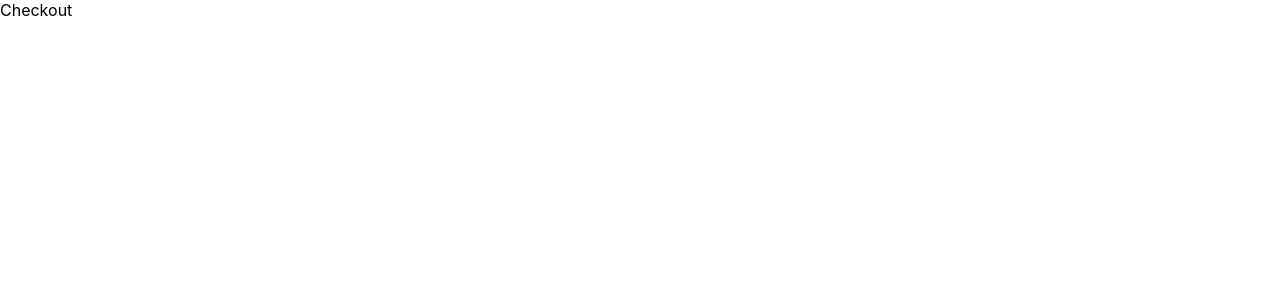
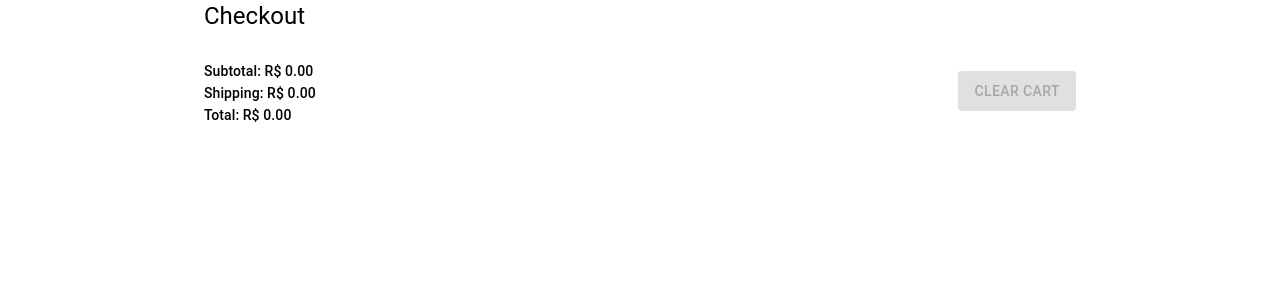
Before and after one commit to CSakakibara/supera-challenge, a React (Create React App) app: page /checkout in a window 1280 px wide. Shown: the top 300 px of the page. Built offline with nearby package versions, Linux system fonts and the light colour scheme.

Commit message:
Add checkout

```diff
--- a/src/App.js
+++ b/src/App.js
@@ -1,10 +1,11 @@
+import CartContextProvider from "./context/CartContext";
 import Routers from "./router/Routers";
 
 function App() {
   return (
-    <div>
+    <CartContextProvider>
       <Routers />
-    </div>
+    </CartContextProvider>
   );
 }
 
--- /dev/null
+++ b/src/components/CartItem.js
@@ -0,0 +1,72 @@
+import React from "react";
+import { makeStyles } from "@material-ui/core/styles";
+import Box from "@material-ui/core/Box";
+import ListItem from "@material-ui/core/ListItem";
+import ListItemText from "@material-ui/core/ListItemText";
+import ListItemAvatar from "@material-ui/core/ListItemAvatar";
+import ListItemSecondaryAction from "@material-ui/core/ListItemSecondaryAction";
+import Avatar from "@material-ui/core/Avatar";
+import IconButton from "@material-ui/core/IconButton";
+import RemoveIcon from "@material-ui/icons/Remove";
+import AddIcon from "@material-ui/icons/Add";
+
+const useStyles = makeStyles((theme) => ({
+  total: {
+    width: 30,
+    display: "inline-block",
+    textAlign: "center",
+  },
+  text: {
+    [theme.breakpoints.down("xs")]: {
+      maxWidth: 140,
+    },
+    [theme.breakpoints.up("sm")]: {
+      maxWidth: "100%",
+    },
+  },
+}));
+
+function CartItem(props) {
+  const classes = useStyles();
+
+  const total = props.item.product.price * props.item.total;
+
+  return (
+    <ListItem>
+      <ListItemAvatar>
+        <Avatar
+          alt={props.item.product.name}
+          src={`${process.env.PUBLIC_URL}/assets/${props.item.product.image}`}
+        />
+      </ListItemAvatar>
+
+      <ListItemText
+        primary={props.item.product.name}
+        secondary={`R$ ${total.toFixed(2)}`}
+        className={classes.text}
+      />
+
+      <ListItemSecondaryAction>
+        <IconButton
+          edge="end"
+          aria-label="remove one item"
+          onClick={() => props.removeProductFromCart(props.item.product)}
+        >
+          <RemoveIcon />
+        </IconButton>
+        <Box className={classes.total} component="span" m={1}>
+          {props.item.total}
+        </Box>
+        <IconButton
+          edge="end"
+          aria-label="add one item"
+          onClick={() => props.addProductToCart(props.item.product)}
+        >
+          <AddIcon />
+        </IconButton>
+      </ListItemSecondaryAction>
+    </ListItem>
+  );
+}
+
+export default CartItem;
--- a/src/components/ProductCard.js
+++ b/src/components/ProductCard.js
@@ -1,3 +1,5 @@
+import { useContext } from "react";
+import { useHistory } from "react-router-dom";
 import { makeStyles } from "@material-ui/core/styles";
 import Card from "@material-ui/core/Card";
 import CardActions from "@material-ui/core/CardActions";
@@ -6,6 +8,8 @@ import CardMedia from "@material-ui/core/CardMedia";
 import Button from "@material-ui/core/Button";
 import Typography from "@material-ui/core/Typography";
 import StarIcon from "@material-ui/icons/Star";
+
+import { CartContext } from "../context/CartContext";
 
 const useStyles = makeStyles({
   card: {
@@ -36,9 +40,26 @@ const useStyles = makeStyles({
 
 function ProductCard(props) {
   const classes = useStyles();
+  const history = useHistory();
+  const context = useContext(CartContext);
 
   function addToCart() {
-    console.log("Add to Cart", props.product);
+    const cart = context.cart;
+
+    const product = props.product;
+
+    const productInCart = cart.find((p) => p.product.id === product.id);
+    const index = cart.indexOf(productInCart);
+    if (index === -1) {
+      const newItem = { product, total: 1 };
+      cart.push(newItem);
+    } else {
+      cart[index].total++;
+    }
+
+    context.setCart(cart);
+    localStorage.setItem("cart", JSON.stringify(cart));
+    history.push("/checkout");
   }
 
   return (
--- /dev/null
+++ b/src/context/CartContext.js
@@ -0,0 +1,22 @@
+import { useState, createContext } from "react";
+
+export const CartContext = createContext();
+
+function CartContextProvider(props) {
+  const [cart, setCart] = useState(() => {
+    const cart = localStorage.getItem("cart");
+    if (cart) {
+      return JSON.parse(cart);
+    } else {
+      return [];
+    }
+  });
+
+  return (
+    <CartContext.Provider value={{ cart, setCart }}>
+      {props.children}
+    </CartContext.Provider>
+  );
+}
+
+export default CartContextProvider;
--- a/src/pages/Checkout.js
+++ b/src/pages/Checkout.js
@@ -1,5 +1,138 @@
-function Checkout() {
-  return <div>Checkout</div>;
+import { useContext } from "react";
+import { makeStyles } from "@material-ui/core/styles";
+import Container from "@material-ui/core/Container";
+import Box from "@material-ui/core/Box";
+import List from "@material-ui/core/List";
+import Typography from "@material-ui/core/Typography";
+import Divider from "@material-ui/core/Divider";
+import Button from "@material-ui/core/Button";
+
+import { CartContext } from "../context/CartContext";
+
+import CartItem from "../components/CartItem";
+
+const useStyles = makeStyles(() => ({
+  root: {
+    width: "100%",
+  },
+  heading: {
+    marginLeft: 20,
+  },
+  actions: {
+    display: "flex",
+    justifyContent: "space-between",
+    padding: "5px 20px",
+  },
+  button: {
+    height: 40,
+    marginTop: 10,
+  },
+}));
+
+function Checkout(props) {
+  const classes = useStyles();
+
+  const context = useContext(CartContext);
+
+  function addProductToCart(product) {
+    const cart = [...context.cart];
+
+    const productInCart = cart.find((p) => p.product.id === product.id);
+    const index = cart.indexOf(productInCart);
+    if (index === -1) {
+      const newItem = { product, total: 1 };
+      cart.push(newItem);
+    } else {
+      cart[index].total++;
+    }
+
+    context.setCart(cart);
+    localStorage.setItem("cart", JSON.stringify(cart));
+  }
+
+  function removeProductFromCart(product) {
+    const cart = [...context.cart];
+
+    const productInCart = cart.find((item) => item.product.id === product.id);
+
+    if (!productInCart) return;
+
+    const index = cart.indexOf(productInCart);
+
+    if (productInCart.total === 1) {
+      cart.splice(index, 1);
+    } else {
+      cart[index].total--;
+    }
+
+    context.setCart(cart);
+    localStorage.setItem("cart", JSON.stringify(cart));
+  }
+
+  function clearCart() {
+    context.setCart([]);
+    localStorage.setItem("cart", "");
+  }
+
+  let subtotal = 0;
+  let shipping = 0;
+  for (let item of context?.cart) {
+    subtotal += item.product.price * item.total;
+    shipping += item.total * 10;
+  }
+
+  if (subtotal >= 250) {
+    shipping = 0;
+  }
+
+  return (
+    <Container maxWidth="md">
+      <Typography
+        gutterBottom
+        variant="h5"
+        component="h2"
+        className={classes.heading}
+      >
+        Checkout
+      </Typography>
+
+      <List className={classes.root}>
+        {context.cart?.map((item) => (
+          <div key={item.product.id}>
+            <CartItem
+              item={item}
+              removeProductFromCart={removeProductFromCart}
+              addProductToCart={addProductToCart}
+            />
+            <Divider variant="inset" component="li" />
+          </div>
+        ))}
+      </List>
+
+      <Box className={classes.actions}>
+        <Box>
+          <Typography variant="subtitle2" component="p">
+            Subtotal: R$ {subtotal.toFixed(2)}
+          </Typography>
+          <Typography variant="subtitle2" component="p">
+            Shipping: R$ {shipping.toFixed(2)}
+          </Typography>
+          <Typography variant="subtitle2" component="p">
+            Total: R$ {(subtotal + shipping).toFixed(2)}
+          </Typography>
+        </Box>
+
+        <Button
+          variant="contained"
+          className={classes.button}
+          onClick={clearCart}
+          disabled={!context?.cart.length}
+        >
+          Clear Cart
+        </Button>
+      </Box>
+    </Container>
+  );
 }
 
 export default Checkout;
```
